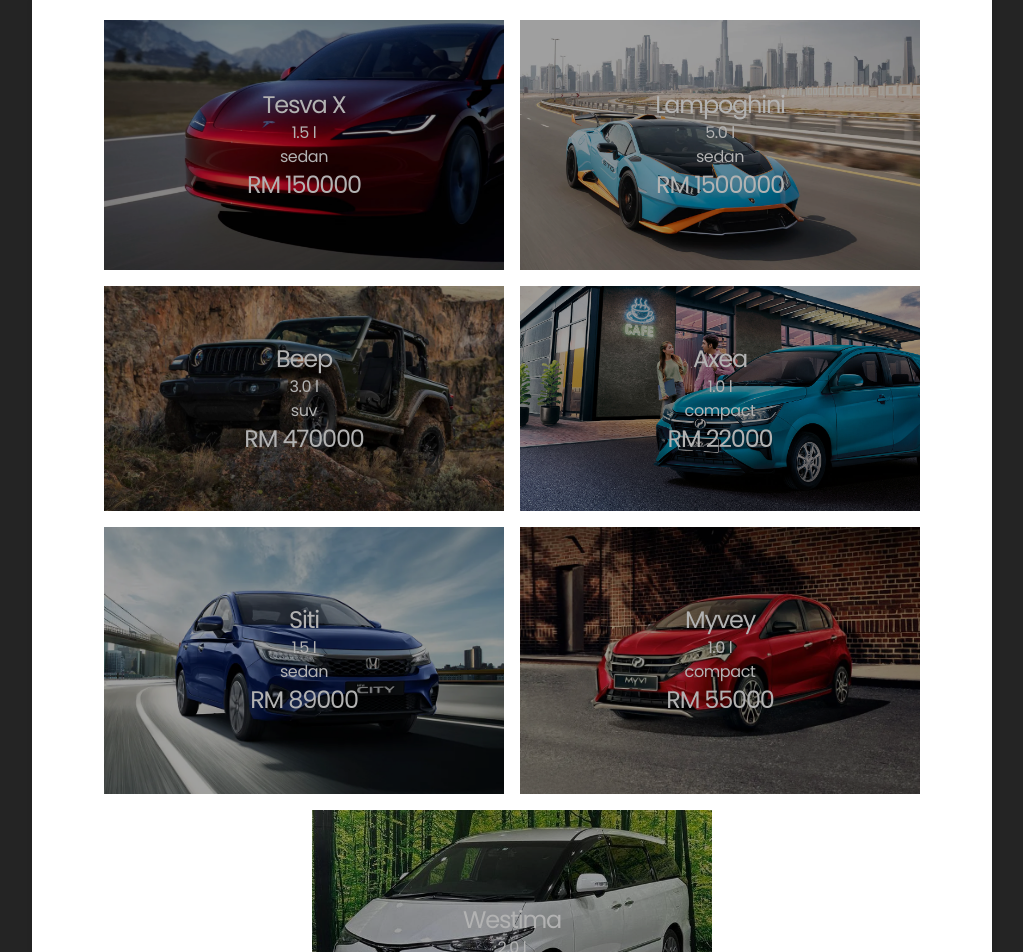
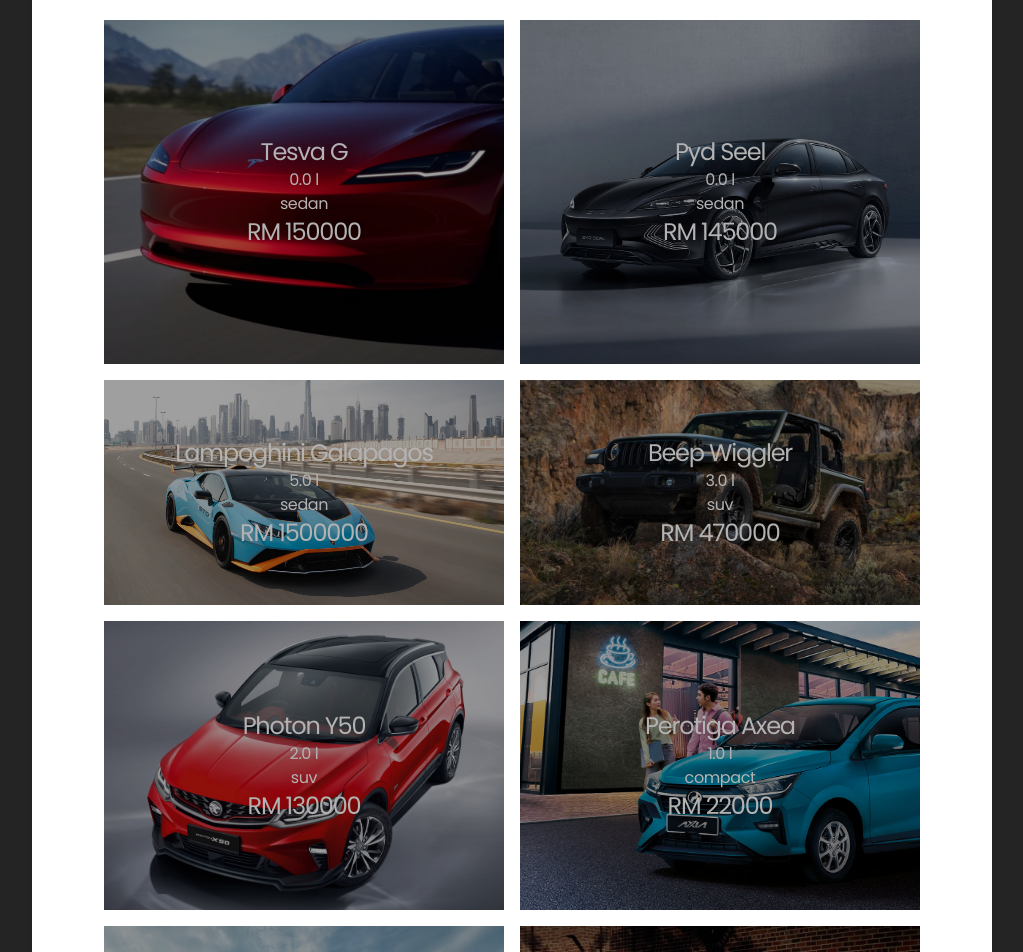
Before and after one commit to azhansyakirin/Car-Traders, a React (Vite) app: page / in a window 1280 px wide. Shown: the part 360-1312 px from the top of the page, without its empty margins (128-1151 px from the left). Built offline with nearby package versions, Linux system fonts and the light colour scheme.

Commit message:
new dataset

```diff
--- a/src/dataset/index.js
+++ b/src/dataset/index.js
@@ -1,11 +1,14 @@
 const car = [
-    { type: "electric", variant: "executive", category: "sedan", name: "Tesva X", engineCapacity: "1.5", price: 150000, img: "/static/img/tesva.jpg" },
-    { type: "sport", variant: "advance", category: "sedan", name: "Lampoghini", engineCapacity: "5.0", price: 1500000, img: "/static/img/lambo.jpg" },
-    { type: "trekking", variant: "basic", category: "suv", name: "Beep", engineCapacity: "3.0", price: 470000, img: "/static/img/jeep.jpg" },
-    { type: "city", variant: "executive", category: "compact", name: "Axea", engineCapacity: "1.0", price: 22000, img: "/static/img/axia.jpg" },
-    { type: "city", variant: "basic", category: "sedan", name: "Siti", engineCapacity: "1.5", price: 89000, img: "/static/img/city.jpg" },
-    { type: "city", variant: "basic", category: "compact", name: "Myvey", engineCapacity: "1.0", price: 55000, img: "/static/img/myvi.jpg" },
-    { type: "city", variant: "advance", category: "mpv", name: "Westima", engineCapacity: "2.0", price: 110000, img: "/static/img/westima.jpg" },
+    { type: "electric", variant: "executive", category: "sedan", name: "Tesva G", engineCapacity: "0.0", price: 150000, img: "/static/img/tesva.jpg" },
+    { type: "electric", variant: "advance", category: "sedan", name: "Pyd Seel", engineCapacity: "0.0", price: 145000, img: "/static/img/pyd.jpg" },
+    { type: "sport", variant: "advance", category: "sedan", name: "Lampoghini Galapagos", engineCapacity: "5.0", price: 1500000, img: "/static/img/lambo.jpg" },
+    { type: "trekking", variant: "basic", category: "suv", name: "Beep Wiggler", engineCapacity: "3.0", price: 470000, img: "/static/img/jeep.jpg" },
+    { type: "trekking", variant: "advance", category: "suv", name: "Photon Y50", engineCapacity: "2.0", price: 130000, img: "/static/img/y50.jpg" },
+    { type: "city", variant: "executive", category: "compact", name: "Perotiga Axea", engineCapacity: "1.0", price: 22000, img: "/static/img/axia.jpg" },
+    { type: "city", variant: "basic", category: "sedan", name: "Wonda Siti", engineCapacity: "1.5", price: 89000, img: "/static/img/city.jpg" },
+    { type: "city", variant: "basic", category: "compact", name: "Perotiga Myvey", engineCapacity: "1.0", price: 55000, img: "/static/img/myvi.jpg" },
+    { type: "city", variant: "advance", category: "mpv", name: "Totoya Westima", engineCapacity: "2.0", price: 110000, img: "/static/img/westima.jpg" },
+    { type: "city", variant: "advance", category: "mpv", name: "Totoya Welfarer", engineCapacity: "3.0", price: 200000, img: "/static/img/welfarer.jpg" },
 ]
 
 export { car }
```
